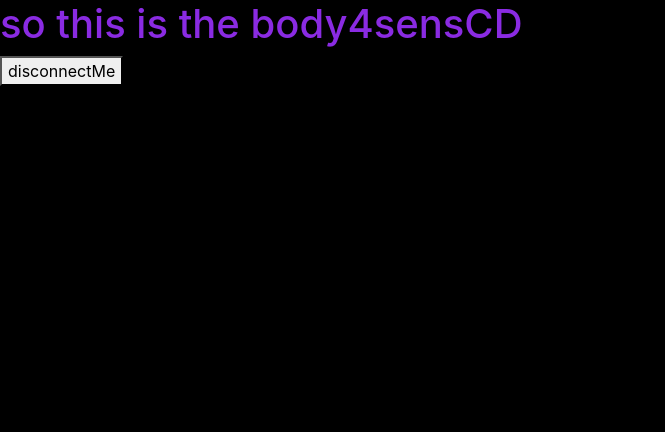
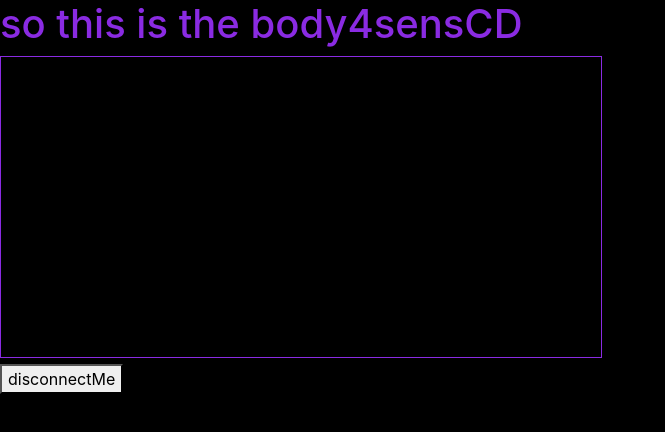
Before and after one commit to nerdstaunch/webgame, a plain HTML site: page client/index.html in a window 1280 px wide. Shown: the whole page, without its empty margins (0-665 px from the left). Drawn offline with nearby package versions, Linux system fonts and the light colour scheme; no server answers.

Commit message:
dummy push

```diff
--- a/client/index.html
+++ b/client/index.html
@@ -24,6 +24,9 @@
 
     <h1>so this is the body4sensCD</h1>
 
+    <canvas id="myCanvas" width="600" height="300"></canvas>
+    <br>
+
     <button class="disconnectMe">disconnectMe</button>
 
 <script src="/socket.io/socket.io.js"></script>
--- a/client/styles/main.css
+++ b/client/styles/main.css
@@ -2,5 +2,8 @@ body {
     background-color: black;
     color: blueviolet;
     text-decoration: wavy;
+}
 
+canvas {
+    border: 1px solid blueviolet;
 }
--- a/server/server.js
+++ b/server/server.js
@@ -10,7 +10,6 @@ app.use(express.static(clientPath));
 const server = http.createServer(app);
 const io = socketio(server);
 const port = 8080;
-
 
 
 const User = require('./User');
```
Also changed, not shown: 1 other file.
